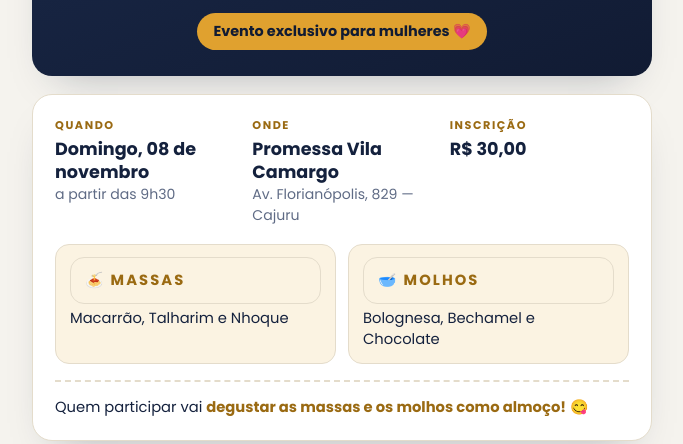
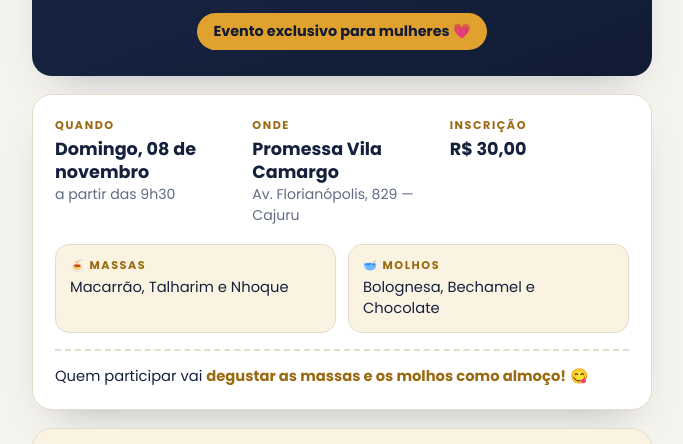
Before and after one commit to promessavilacamargo/workshop-massas, a plain HTML site: page index.html in a window 1280 px wide. Shown: the part 305-749 px from the top of the page, without its empty margins (298-981 px from the left). Drawn offline with nearby package versions, Linux system fonts and the light colour scheme.

Commit message:
Ajustar cards do cardapio
Co-Authored-By: Claude Opus 5.5 <noreply@anthropic.com>

```diff
--- a/index.html
+++ b/index.html
@@ -124,7 +124,7 @@
     gap:12px;
     margin-top:18px;
   }
-  .menu div{
+  .menu > div{
     background:var(--surface-2);
     border:1px solid var(--line);
     border-radius:14px;
```
